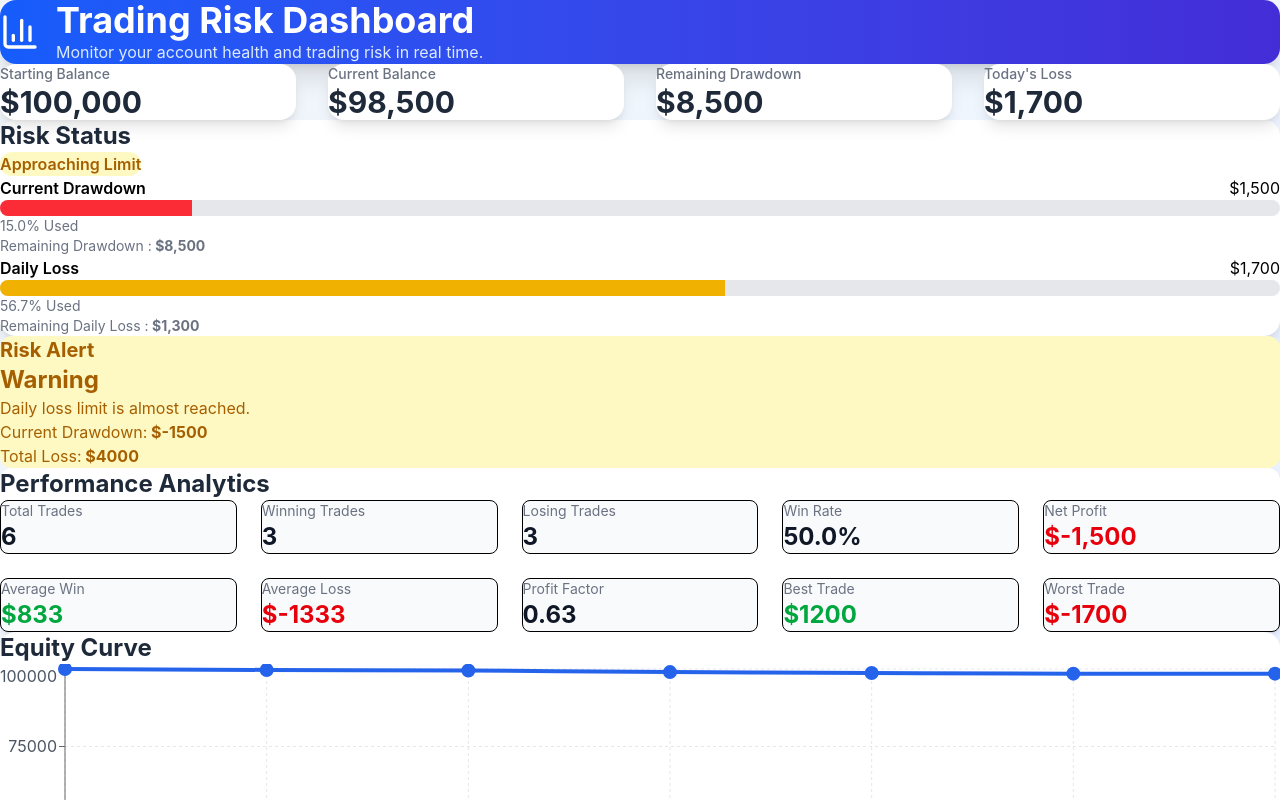
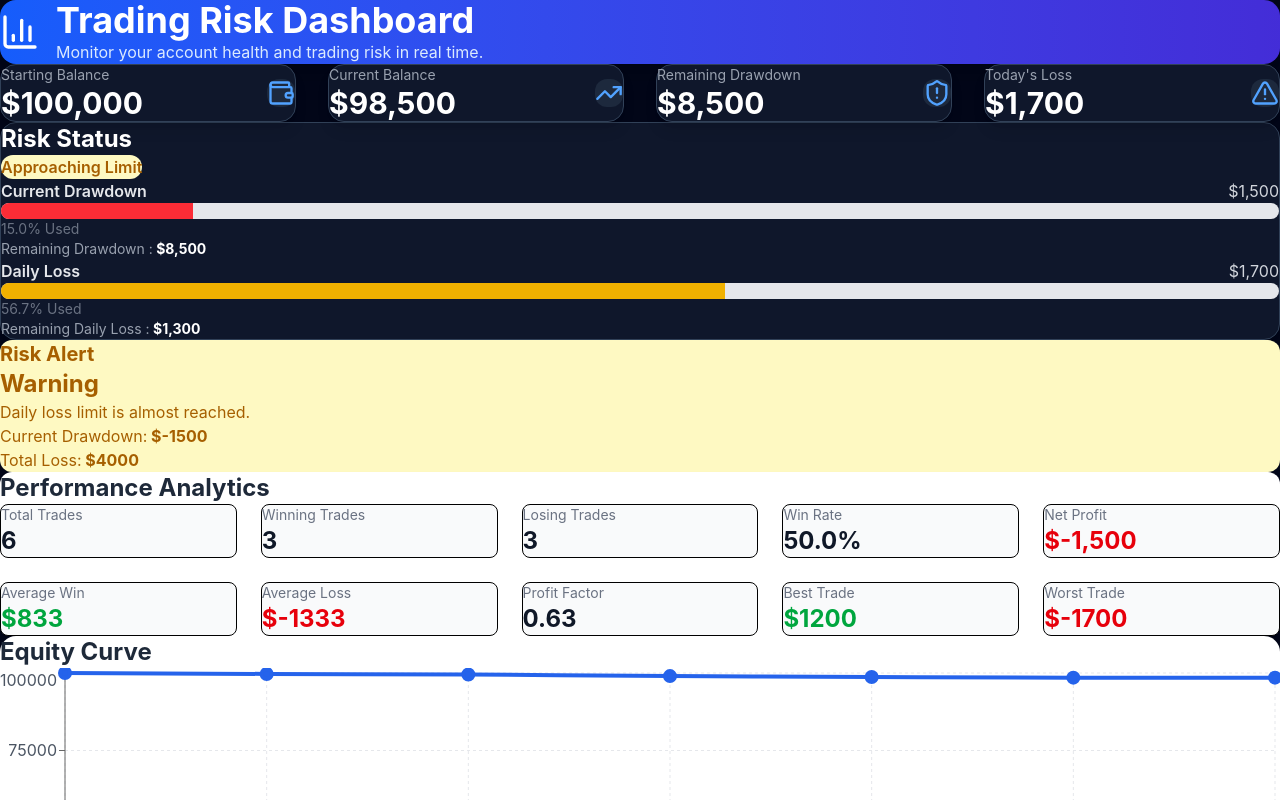
Before and after one commit to nehau072/Trading-risk-dashboard, a React (Vite) app: page / in a window 1280 px wide. Shown: the top 800 px of the page. Built offline with nearby package versions, Linux system fonts and the light colour scheme.

Commit message:
Upgrade summary cards with icons andanimations

```diff
--- a/src/App.jsx
+++ b/src/App.jsx
@@ -62,10 +62,9 @@ function App() {
   );
 
 
-
   return (
 
-    <div className="min-h-screen bg-gradient-to-br from-slate-100 via-blue-50 to-indigo-100 p-8">
+    <div className="min-h-screen bg-slate-950 p-8">
 
 
       <Header />
@@ -106,12 +105,12 @@ function App() {
 
 
 
-      {/* Risk Status Section */}
+      {/* Risk Status */}
 
-      <div className="bg-white rounded-2xl shadow-lg mt-8 p-8">
+      <div className="bg-slate-900 border border-slate-700 rounded-2xl shadow-lg mt-8 p-8">
 
 
-        <h2 className="text-2xl font-bold text-gray-800">
+        <h2 className="text-2xl font-bold text-white">
           Risk Status
         </h2>
 
@@ -129,7 +128,8 @@ function App() {
         <div className="mt-8 space-y-8">
 
 
-          {/* Drawdown */}
+
+          {/* Current Drawdown */}
 
           <div>
 
@@ -137,12 +137,12 @@ function App() {
             <div className="flex justify-between mb-2">
 
 
-              <span className="font-semibold">
+              <span className="font-semibold text-gray-200">
                 Current Drawdown
               </span>
 
 
-              <span>
+              <span className="text-gray-300">
                 ${currentDrawdown.toLocaleString()}
               </span>
 
@@ -159,21 +159,23 @@ function App() {
 
 
 
-            <p className="mt-2 text-sm text-gray-500">
+            <p className="mt-2 text-sm text-gray-400">
 
               Remaining Drawdown :
 
-              <strong>
+              <strong className="text-white">
 
                 {" "}
                 ${remainingDrawdown.toLocaleString()}
 
               </strong>
 
+
             </p>
 
 
           </div>
+
 
 
 
@@ -187,12 +189,12 @@ function App() {
             <div className="flex justify-between mb-2">
 
 
-              <span className="font-semibold">
+              <span className="font-semibold text-gray-200">
                 Daily Loss
               </span>
 
 
-              <span>
+              <span className="text-gray-300">
                 ${dailyLoss.toLocaleString()}
               </span>
 
@@ -209,11 +211,11 @@ function App() {
 
 
 
-            <p className="mt-2 text-sm text-gray-500">
+            <p className="mt-2 text-sm text-gray-400">
 
               Remaining Daily Loss :
 
-              <strong>
+              <strong className="text-white">
 
                 {" "}
                 ${remainingDailyLoss.toLocaleString()}
@@ -236,6 +238,7 @@ function App() {
 
 
 
+
       {/* Risk Alert */}
 
       <RiskAlert />
@@ -243,9 +246,11 @@ function App() {
 
 
 
-      {/* Performance Analytics */}
+
+      {/* Analytics */}
 
       <PerformanceAnalytics />
+
 
 
 
@@ -253,6 +258,7 @@ function App() {
       {/* Equity Curve */}
 
       <EquityChart />
+
 
 
 
--- a/src/components/common/SummaryCard.jsx
+++ b/src/components/common/SummaryCard.jsx
@@ -1,15 +1,94 @@
+import {
+  Wallet,
+  TrendingUp,
+  ShieldAlert,
+  AlertTriangle
+} from "lucide-react";
+
+
 function SummaryCard({ title, value }) {
+
+
+  const icons = {
+
+    "Starting Balance": Wallet,
+
+    "Current Balance": TrendingUp,
+
+    "Remaining Drawdown": ShieldAlert,
+
+    "Today's Loss": AlertTriangle,
+
+  };
+
+
+  const Icon = icons[title];
+
+
+
   return (
-    <div className="bg-white rounded-2xl shadow-lg p-6 hover:shadow-2xl hover:-translate-y-1 transition-all duration-300">
-      <p className="text-gray-500 text-sm font-medium">
-        {title}
-      </p>
 
-      <h2 className="text-3xl font-bold mt-3 text-gray-800">
-        {value}
-      </h2>
+    <div
+      className="
+      bg-slate-900
+      border
+      border-slate-700
+      rounded-2xl
+      p-6
+      shadow-lg
+      hover:-translate-y-2
+      hover:shadow-xl
+      transition-all
+      duration-300
+      "
+    >
+
+
+      <div className="flex items-center justify-between">
+
+
+        <div>
+
+
+          <p className="text-gray-400 text-sm">
+            {title}
+          </p>
+
+
+          <h2 className="text-3xl font-bold text-white mt-3">
+            {value}
+          </h2>
+
+
+        </div>
+
+
+
+        {
+          Icon && (
+
+            <div className="bg-slate-800 p-3 rounded-xl">
+
+              <Icon
+                size={28}
+                className="text-blue-400"
+              />
+
+            </div>
+
+          )
+        }
+
+
+
+      </div>
+
+
     </div>
+
   );
+
 }
 
+
 export default SummaryCard;
```
